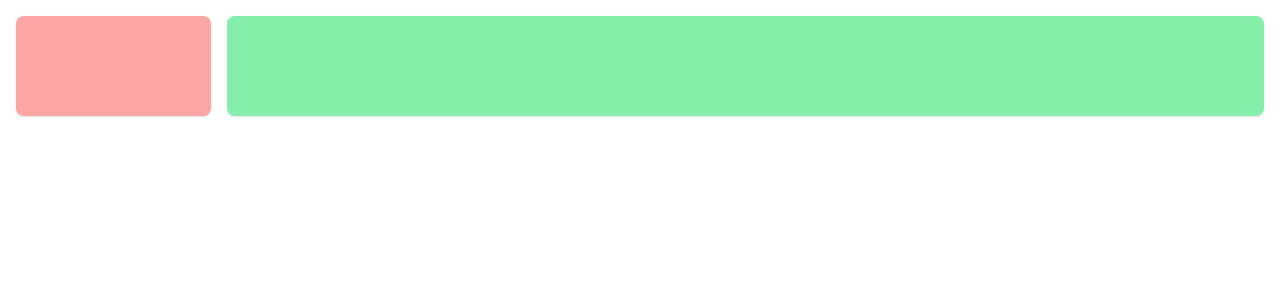
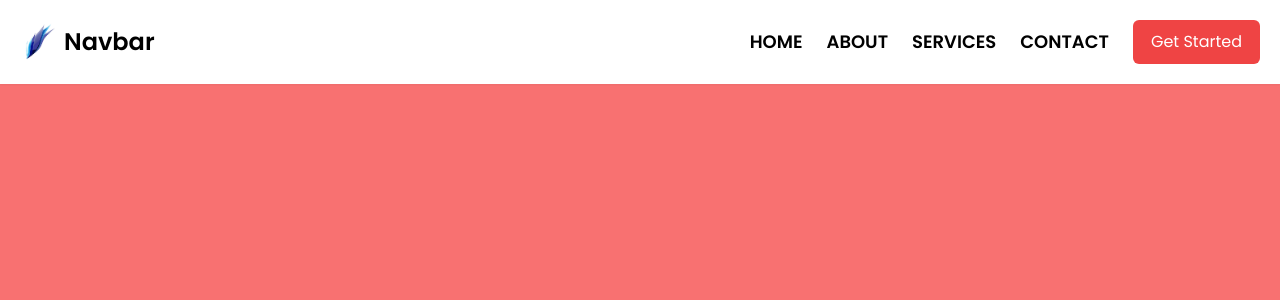
Before and after one commit to Mahendran-Murugan/Learn-TailwindCss, a React (Vite) app: page / in a window 1280 px wide. Shown: the top 300 px of the page. Built offline with nearby package versions, Linux system fonts and the light colour scheme.

Commit message:
feat: design navbar for larger device

```diff
--- a/src/App.jsx
+++ b/src/App.jsx
@@ -3,12 +3,14 @@ import { OwnCardComponent } from "./components/OwnCardComponent";
 import { MultiViewPort } from "./components/MultiViewPort";
 import { SideBar } from "./components/SideBar";
 import { LayoutDesign } from "./components/LayoutDesign";
+import { Navbar } from "./components/Navbar";
 
 export const App = () => {
   return (
-    <div>
+    <div className="h-screen bg-red-400">
       {/* <SideBar /> */}
-      <LayoutDesign />
+      {/* <LayoutDesign /> */}
+      <Navbar />
     </div>
   );
 };
--- /dev/null
+++ b/src/components/Button.jsx
@@ -0,0 +1,9 @@
+import React from "react";
+
+export const Button = ({ content }) => {
+  return (
+    <button className=" bg-red-500 text-white px-4 py-2 rounded-md border-2 border-transparent hover:text-red-500 hover:bg-white hover:border-black  duration-500">
+      {content}
+    </button>
+  );
+};
--- /dev/null
+++ b/src/components/ListElemetnt.jsx
@@ -0,0 +1,11 @@
+import React from "react";
+
+export const ListElemetnt = ({ content }) => {
+  return (
+    <li>
+      <a className="text-lg uppercase font-semibold hover:text-red-400 cursor-pointer duration-500">
+        {content}
+      </a>
+    </li>
+  );
+};
--- /dev/null
+++ b/src/components/Navbar.jsx
@@ -0,0 +1,22 @@
+import React from "react";
+import logo from "../assets/logo.png";
+import { ListElemetnt } from "./ListElemetnt";
+import { Button } from "./Button";
+
+export const Navbar = () => {
+  return (
+    <nav className="p-5 bg-white shadow-sm md:flex md:items-center md:justify-between">
+      <div className="flex flex-row items-center gap-2 cursor-pointer hover:text-red-500">
+        <img src={logo} className="inline h-10" />
+        <span className="text-2xl font-semibold ">Navbar</span>
+      </div>
+      <ul className="md:flex md:items-center md:gap-6">
+        <ListElemetnt content="Home" />
+        <ListElemetnt content="About" />
+        <ListElemetnt content="Services" />
+        <ListElemetnt content="Contact" />
+        <Button content="Get Started" />
+      </ul>
+    </nav>
+  );
+};
--- a/src/index.css
+++ b/src/index.css
@@ -1,9 +1,12 @@
+@import url('https://fonts.googleapis.com/css2?family=Poppins:ital,wght@0,100;0,200;0,300;0,400;0,500;0,600;0,700;0,800;0,900;1,100;1,200;1,300;1,400;1,500;1,600;1,700;1,800;1,900&display=swap');
+
 @tailwind base;
 @tailwind components;
 @tailwind utilities;
 
+
 * {
-    font-family: 'Times New Roman', Times, serif;
+    font-family: 'Poppins';
 }
 
 @layer components {
```
Also changed, not shown: src/assets/logo.png (added).
